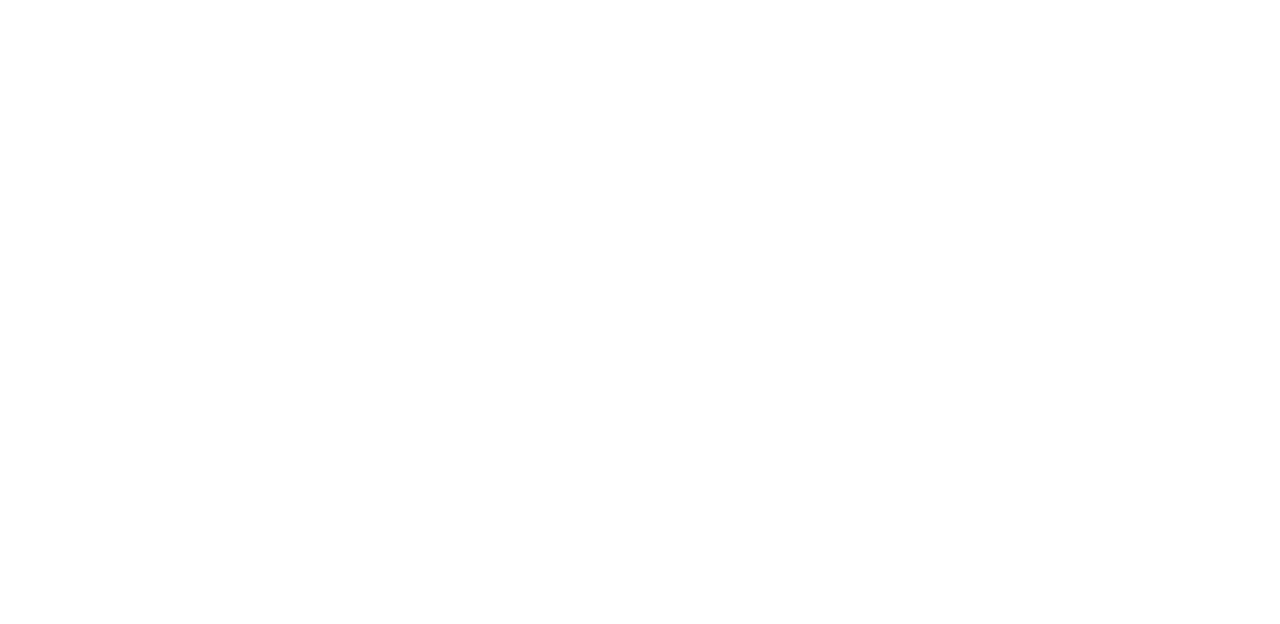
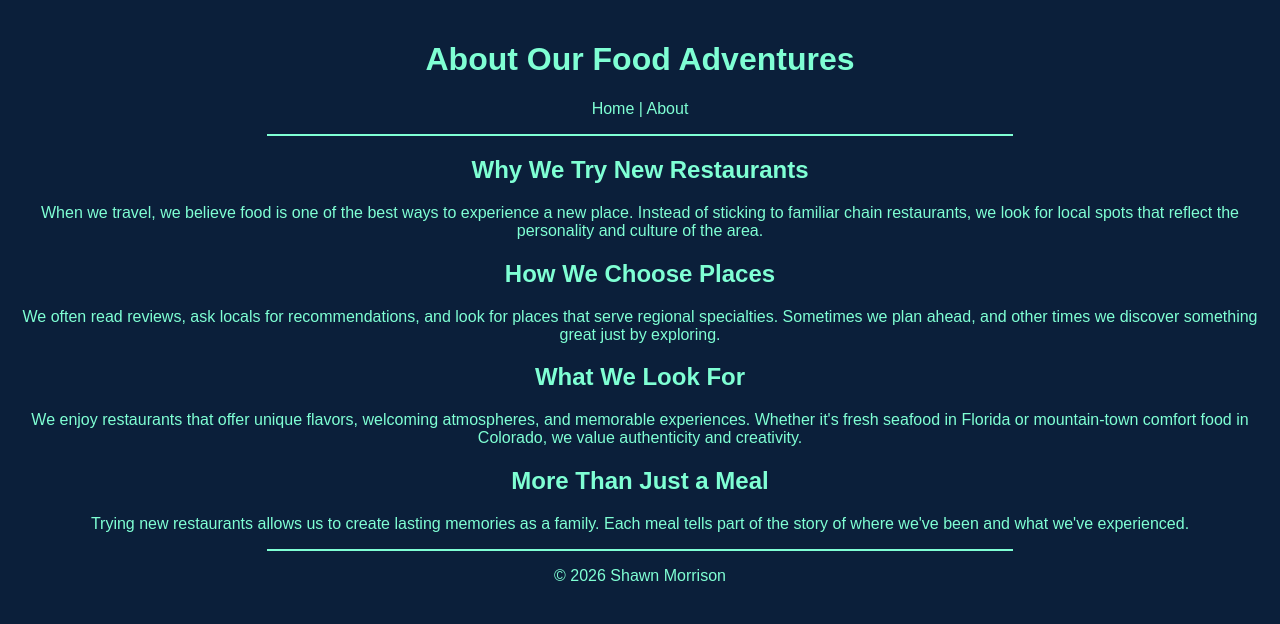
Before and after one commit to Shawn-Morrison/shawn-morrison.github.io, a plain HTML site: page about.html in a window 1280 px wide. Drawn offline with Linux system fonts and the light colour scheme.

Commit message:
Changed Style and created About
Changed style sheet to better reflect the colors that I prefer.

Added About page html with description about this subject, how we choose places, why we like it, and how we involve our family in the experiences.

```diff
--- a/about.html
+++ b/about.html
@@ -0,0 +1,50 @@
+<!DOCTYPE html>
+<html>
+<head>
+    <title>About | Trying New Restaurants</title>
+    <link rel="stylesheet" href="style.css">
+</head>
+<body>
+
+    <h1>About Our Food Adventures</h1>
+
+    <p>
+        <a href="index.html">Home</a> |
+        <a href="about.html">About</a>
+    </p>
+
+    <hr>
+
+    <h2>Why We Try New Restaurants</h2>
+    <p>
+        When we travel, we believe food is one of the best ways to experience a new place.
+        Instead of sticking to familiar chain restaurants, we look for local spots that
+        reflect the personality and culture of the area.
+    </p>
+
+    <h2>How We Choose Places</h2>
+    <p>
+        We often read reviews, ask locals for recommendations, and look for places
+        that serve regional specialties. Sometimes we plan ahead, and other times
+        we discover something great just by exploring.
+    </p>
+
+    <h2>What We Look For</h2>
+    <p>
+        We enjoy restaurants that offer unique flavors, welcoming atmospheres,
+        and memorable experiences. Whether it's fresh seafood in Florida or
+        mountain-town comfort food in Colorado, we value authenticity and creativity.
+    </p>
+
+    <h2>More Than Just a Meal</h2>
+    <p>
+        Trying new restaurants allows us to create lasting memories as a family.
+        Each meal tells part of the story of where we've been and what we've experienced.
+    </p>
+
+    <hr>
+
+    <p>&copy; 2026 Shawn Morrison</p>
+
+</body>
+</html>
--- a/style.css
+++ b/style.css
@@ -1,19 +1,28 @@
 body {
-    background-color: blanchedalmond;
+    font-family: Arial, sans-serif;
+    text-align: center;
+    background-color: #0b1f3a;
+    color: #7fffd4;
+    margin: 0;
+    padding: 20px;
 }
-h1 {
-    color: rgb(1, 1, 86);
-    font-family: 'Lucida Console', monospace;
-    margin-left: 60px;
+
+a {
+    color: #7fffd4;
+    text-decoration: none;
 }
-h2 {
-    margin-left: 60px;
+
+img {
+    border: 2px solid #7fffd4;
+    margin-top: 10px;
+    width: 300px;
 }
-p {
-    font-family: Arial, Arial, Helvetica, sans-serif;
-    font-size: 16px;
-    margin: 20px;
+
+div {
+    margin-bottom: 30px;
 }
-ul {
-    margin-left: 25px;
+
+hr {
+    border: 1px solid #7fffd4;
+    width: 60%;
 }
```
